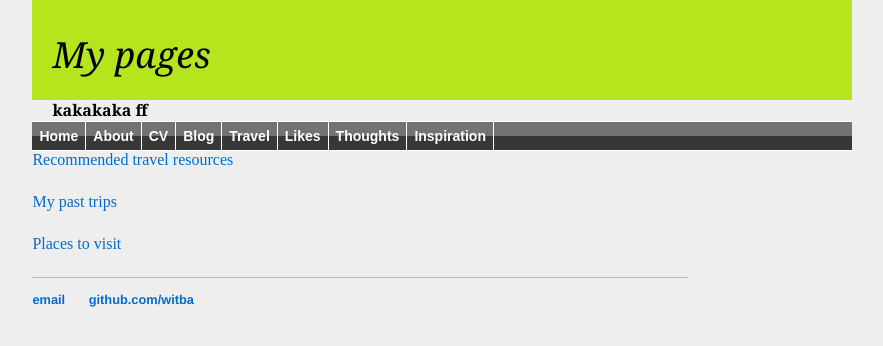
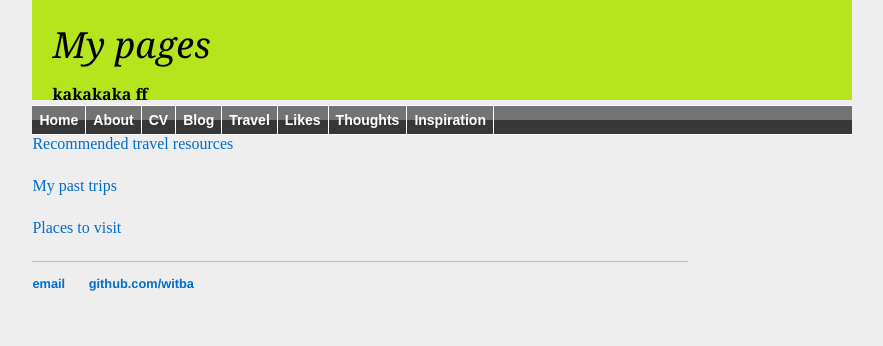
Before and after one commit to witba/witba.github.io, a Jekyll site: the page built from travel/index.html, in a window 1280 px wide. Shown: the top 346 px of the page, without its empty margins (198-1081 px from the left). Built offline with Jekyll 4.4.1, drawn with Linux system fonts in a browser that asks for light colours.

Commit message:
Update main.css

```diff
--- a/css/main.css
+++ b/css/main.css
@@ -13,7 +13,7 @@ background: url(AR.png) no-repeat;
 width: 80%;
 }
 #style_title {
-padding-top: 30px;
+padding-top: 20px;
 padding-left: 20px;
 font-family:Georgia, "Times New Roman", Times, serif;
 font-size: 36px;
@@ -21,7 +21,7 @@ font-style: italic;
 color: #000000;
 }
 #style_subtitle {
-padding-top: 20px;
+padding-top: 14px;
 padding-left: 20px;
 font-family:Georgia, "Times New Roman", Times, serif;
 font-weight: bold;
```
